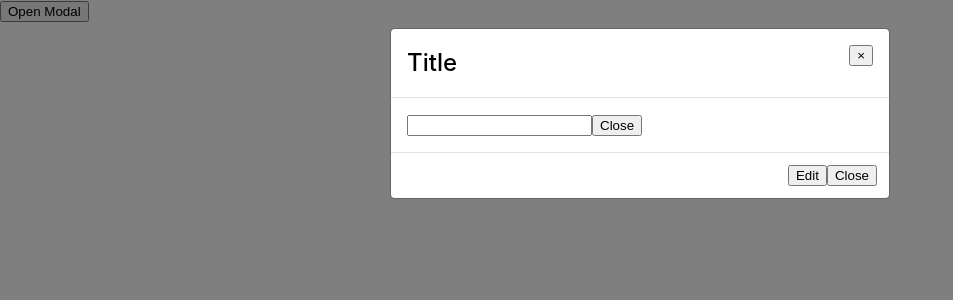
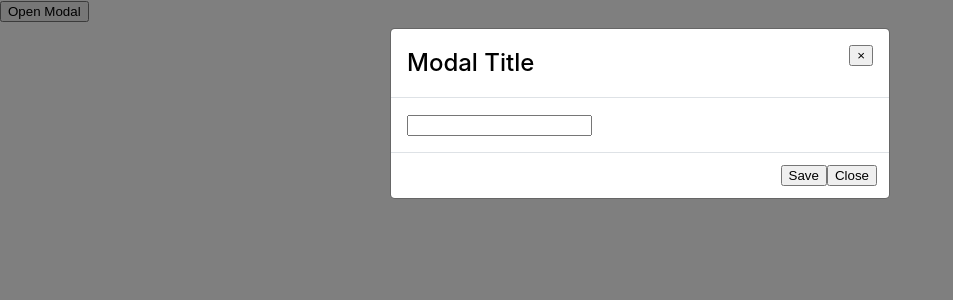
Before and after one commit to alexjmarshall/react-modal, a React (Create React App) app: page / in a window 1280 px wide. Both pictures are taken after a click on the button "Open Modal". Shown: the top 300 px of the page, without its empty margins (0-953 px from the left). Built offline with nearby package versions, Linux system fonts and the light colour scheme.

Commit message:
Add ModalBody, ModalFooter and ModalHeader components

```diff
--- a/src/App.js
+++ b/src/App.js
@@ -1,17 +1,41 @@
 import React, {useState} from 'react';
 import Modal from './Modal.js'
+import ModalHeader from './ModalHeader.js'
 import './App.css';
+import ModalBody from './ModalBody.js';
+import ModalFooter from './ModalFooter.js';
+import styled from 'styled-components';
+
+const Title = styled.h4`
+  font-size: 1.5rem;
+  font-weight: 500;
+  margin-top: 0;
+  margin-bottom: 0;
+  line-height: 1.5;
+`;
 
 function App() {
   const [isOpen, setIsOpen] = useState(false);
+  const [value, setValue] = useState();
+  const onClose = () => setIsOpen(false);
+  const onSave = () => {console.log(value)};
 
   return (
     <>
-      <button type="button" onClick={() => setIsOpen(true)} >Open Modal</button>
+      <button type="button" onClick={() => setIsOpen(true)}>Open Modal</button>
       {isOpen &&
-        <Modal isOpen={isOpen} handleClose={() => setIsOpen(false)}>
-          <input type="text" />
-          <button onClick={() => setIsOpen(false)}>Close</button>
+        <Modal isOpen={isOpen} title={'Modal Title'} handleClose={onClose}>
+          <ModalHeader handleClose={onClose}>
+            <Title className='title'>Modal Title</Title>
+            <button type="button" onClick={onClose} >&times;</button>
+          </ModalHeader>
+          <ModalBody>
+            <input type="text" onChange={e => setValue(e.target.value)}/>
+          </ModalBody>
+          <ModalFooter>
+            <button type="button" onClick={onSave}>Save</button>
+            <button type="button" onClick={onClose}>Close</button>
+          </ModalFooter>
         </Modal>
       }
     </>
--- a/src/Modal.js
+++ b/src/Modal.js
@@ -1,9 +1,5 @@
-import React, {useState, useRef, useEffect} from "react";
+import React, {useRef, useEffect} from "react";
 import styled from 'styled-components';
-
-const OpenButton = styled.button`
-
-`;
 
 const Backdrop = styled.div`
   position: fixed;
@@ -14,20 +10,6 @@ const Backdrop = styled.div`
   z-index: 1040;
   background-color: #000;
   opacity: 0.5;
-`;
-
-const Content = styled.div`
-  position: relative;
-  display: flex;
-  flex-direction: column;
-  width: 100%;
-  pointer-events: auto;
-  background-color: #fff;
-  background-clip: padding-box;
-  border: 1px solid rgba(0,0,0,.2);
-  border-radius: .3rem;
-  outline: 0;
-  box-sizing: border-box;
 `;
 
 const Main = styled.div`
@@ -43,58 +25,20 @@ const Main = styled.div`
   height: 100%;
   overflow: hidden;
   outline: 0;
-  transition: opacity .15s linear;
 `;
 
-const Dialog = styled.div`
+const Content = styled.div`
   max-width: 500px;
   margin: 1.75rem auto;
   position: relative;
-  width: auto;
-  pointer-events: none;
+  display: flex;
+  flex-direction: column;
+  background-color: #fff;
+  background-clip: padding-box;
+  border: 1px solid rgba(0,0,0,.2);
+  border-radius: .3rem;
+  outline: 0;
   box-sizing: border-box;
-`;
-
-const Header = styled.div`
-  display: flex;
-  align-items: flex-start;
-  justify-content: space-between;
-  padding: 1rem 1rem;
-  border-bottom: 1px solid #dee2e6;
-  border-top-left-radius: calc(.3rem - 1px);
-  border-top-right-radius: calc(.3rem - 1px);
-  box-sizing: border-box;
-`;
-
-const Body = styled.div`
-  position: relative;
-  flex: 1 1 auto;
-  padding: 1rem;
-  box-sizing: border-box;
-`;
-
-const Footer = styled.div`
-  display: -ms-flexbox;
-  display: flex;
-  -ms-flex-wrap: wrap;
-  flex-wrap: wrap;
-  -ms-flex-align: center;
-  align-items: center;
-  -ms-flex-pack: end;
-  justify-content: flex-end;
-  padding: .75rem;
-  border-top: 1px solid #dee2e6;
-  border-bottom-right-radius: calc(.3rem - 1px);
-  border-bottom-left-radius: calc(.3rem - 1px);
-  box-sizing: border-box;
-`;
-
-const Title = styled.h4`
-  font-size: 1.5rem;
-  font-weight: 500;
-  margin-top: 0;
-  margin-bottom: 0;
-  line-height: 1.5;
 `;
 
 const Modal = (props) => {
@@ -115,22 +59,10 @@ const Modal = (props) => {
 
   return (
     <>
-      <Main id={`modal-1`} role="dialog" style={{display: 'block'}}>
-        <Dialog>
-          <Content ref={modalContentRef}>
-            <Header>
-              <Title>Title</Title>
-              <button type="button" onClick={props.handleClose} >&times;</button>
-            </Header>
-            <Body>
-              {props.children}
-            </Body>
-            <Footer>
-              <button type="button" onClick={props.handleClose} >Edit</button>
-              <button type="button" onClick={props.handleClose} >Close</button>
-            </Footer>
-          </Content>
-        </Dialog>
+      <Main id={`modal-1`} role='dialog' aria-modal='true' aria-labelledby={props.title} aria-describedby={props.desc} style={{display: 'block'}}>
+        <Content ref={modalContentRef}>
+          {props.children}
+        </Content>
       </Main>
       <Backdrop />
     </>
--- /dev/null
+++ b/src/ModalBody.js
@@ -0,0 +1,20 @@
+import React from "react";
+import styled from 'styled-components';
+
+const Body = styled.div`
+  position: relative;
+  flex: 1 1 auto;
+  padding: 1rem;
+  box-sizing: border-box;
+`;
+
+const ModalBody = (props) => {
+
+  return (
+    <Body>
+      {props.children}
+    </Body>
+  );
+}
+
+export default ModalBody;
--- /dev/null
+++ b/src/ModalFooter.js
@@ -0,0 +1,24 @@
+import React from "react";
+import styled from 'styled-components';
+
+const Footer = styled.div`
+  display: flex;
+  flex-wrap: wrap;
+  align-items: center;
+  justify-content: flex-end;
+  padding: .75rem;
+  border-top: 1px solid #dee2e6;
+  border-bottom-right-radius: calc(.3rem - 1px);
+  border-bottom-left-radius: calc(.3rem - 1px);
+  box-sizing: border-box;
+`;
+
+const ModalFooter = (props) => {
+  return (
+    <Footer>
+      {props.children}
+    </Footer>
+  );
+}
+
+export default ModalFooter;
--- /dev/null
+++ b/src/ModalHeader.js
@@ -0,0 +1,24 @@
+import React from "react";
+import styled from 'styled-components';
+
+const Header = styled.div`
+  display: flex;
+  align-items: flex-start;
+  justify-content: space-between;
+  padding: 1rem 1rem;
+  border-bottom: 1px solid #dee2e6;
+  border-top-left-radius: calc(.3rem - 1px);
+  border-top-right-radius: calc(.3rem - 1px);
+  box-sizing: border-box;
+`;
+
+const ModalHeader = (props) => {
+
+  return (
+    <Header>
+      {props.children}
+    </Header>
+  );
+}
+
+export default ModalHeader;
```
Also changed, not shown: 1 other file (tests, documents, lock files or other folders).
